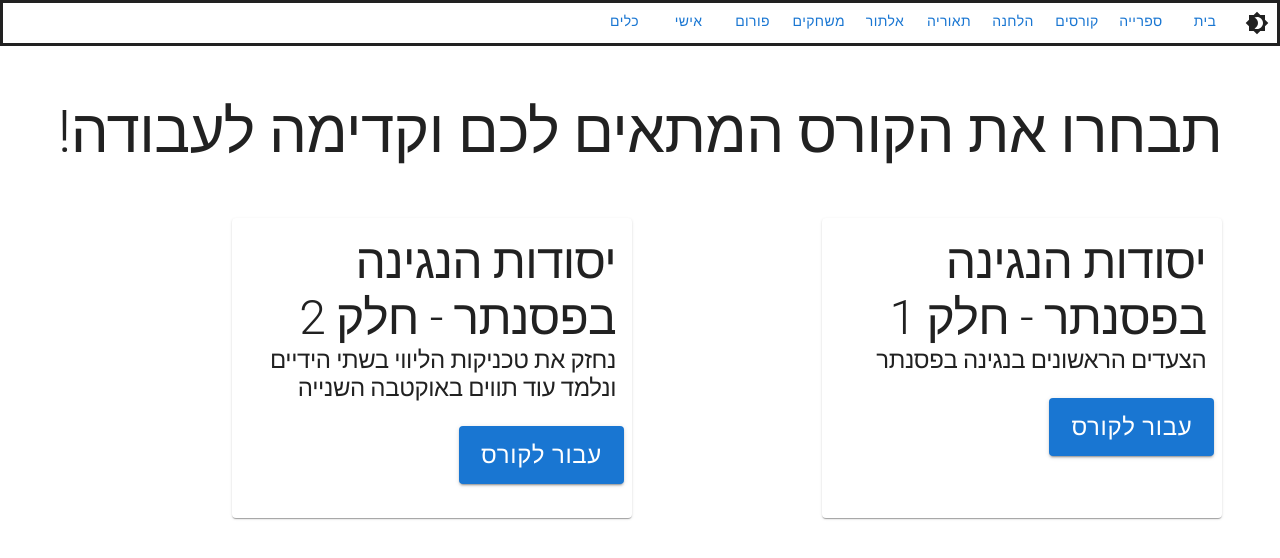
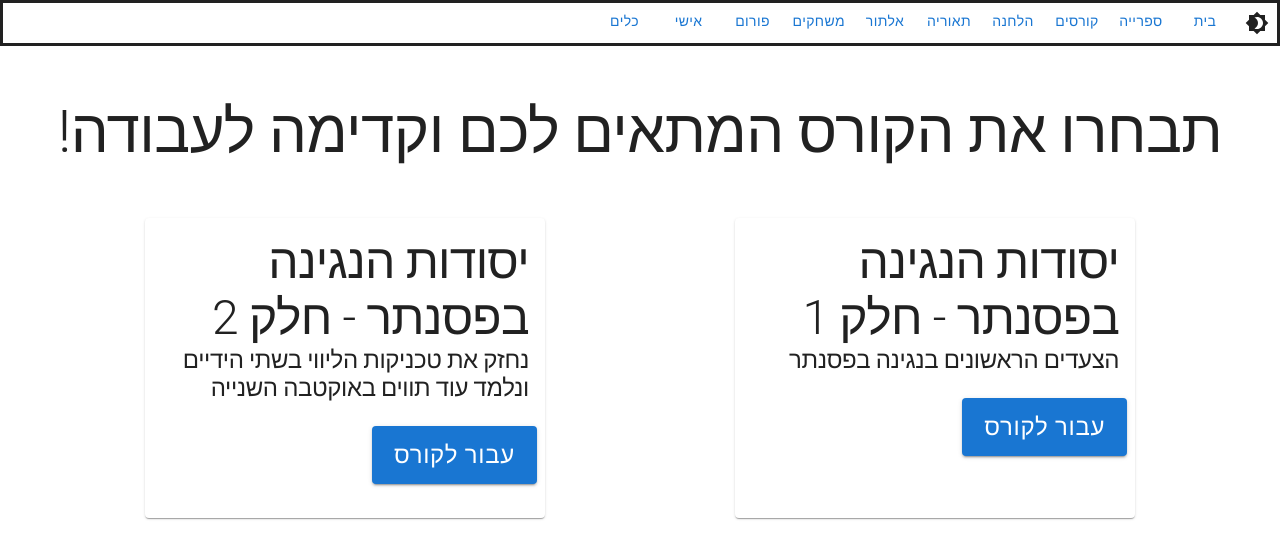
Before and after one commit to IradDoron/esum-acisum-client, a React (Create React App) app: page /courses in a window 1280 px wide. Shown: the top 558 px of the page. Built offline with nearby package versions, Linux system fonts and the light colour scheme.

Commit message:
centered cards

```diff
--- a/src/pages/Courses/CourseEntering/CourseEntering.jsx
+++ b/src/pages/Courses/CourseEntering/CourseEntering.jsx
@@ -5,7 +5,7 @@ import { Card, CardContent, CardActions, Button, Typography, Grid } from '@mui/m
 function CourseEntering({ course }) {
   const { courseUrlName, courseTitle, courseDescription } = courses[course];
   return (
-    <Grid item xs={12} md={6}>
+    <Grid item xs={12} md={6} sx={{ width: '100%', display: 'flex', justifyContent: 'center' }}>
       <Card sx={{ maxWidth: '400px', height: '300px' }}>
         <CardContent>
           <Typography variant="h1" sx={{ fontSize: '3rem' }}>
```
